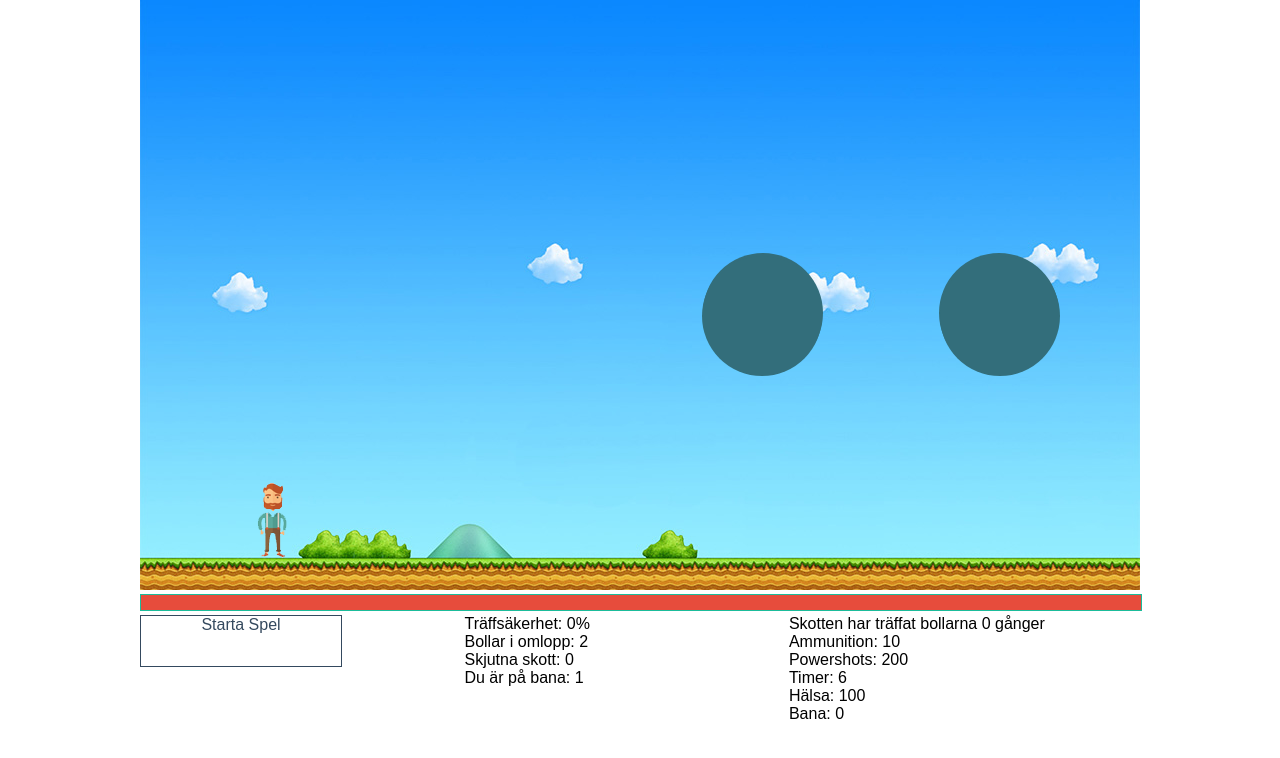
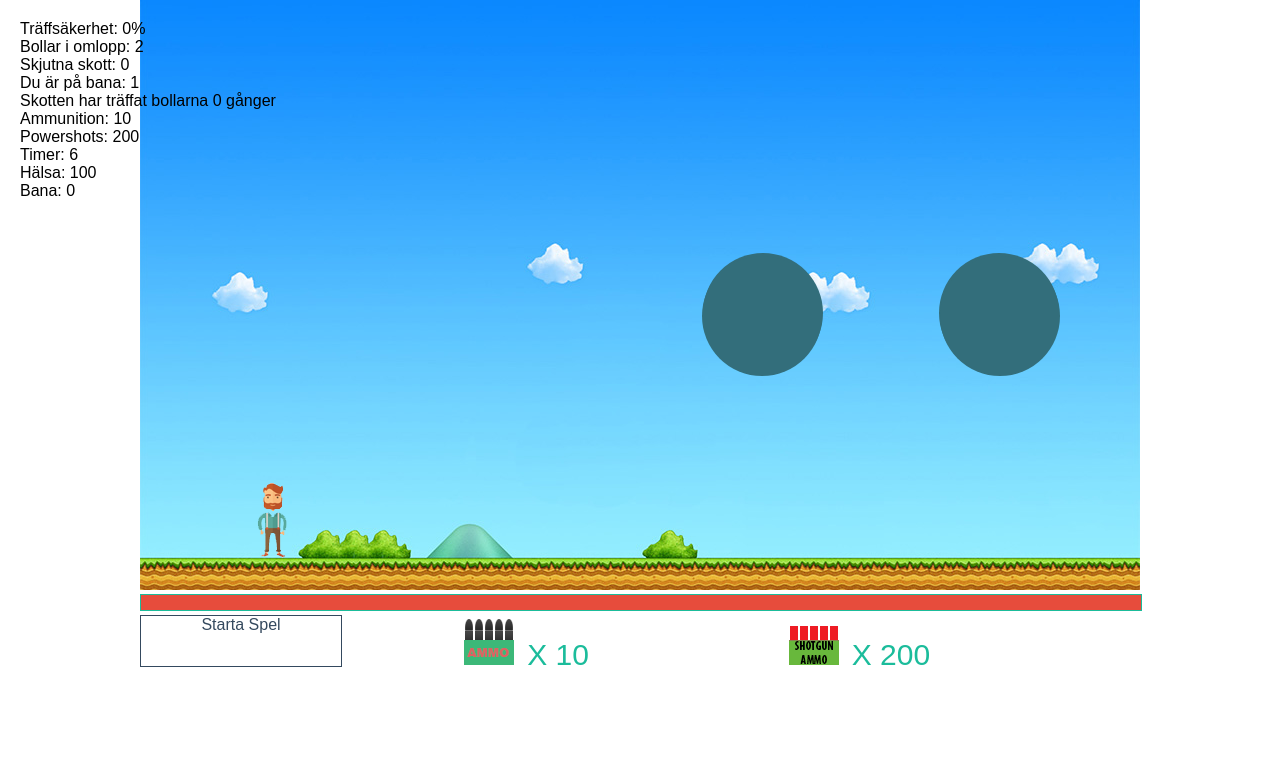
Before and after one commit to lofgrenfredrik/GameProject, a PHP site: page / in a window 1280 px wide. Shown: the top 758 px of the page. Run offline with PHP 8.4, Linux system fonts and the light colour scheme.

Commit message:
fipplat med grafiken i spelarfönstret

```diff
--- a/css/style.css
+++ b/css/style.css
@@ -410,4 +410,15 @@ th {
   background-color: #E74C3C;
   height: 15px; }
 
+.left-corner {
+  position: absolute;
+  top: 20px;
+  left: 20px; }
+
+.info {
+  display: inline-block;
+  color: #1BBC9B;
+  font-size: 30px;
+  margin: 0; }
+
 /*# sourceMappingURL=style.css.map */
--- a/css/style.scss
+++ b/css/style.scss
@@ -70,3 +70,14 @@ $green: #1BBC9B;
   background-color: $red;
   height: 15px;
 }
+.left-corner{
+  position: absolute;
+  top: 20px;
+  left: 20px;
+}
+.info{
+  display: inline-block;
+  color: $green;
+  font-size: 30px;
+  margin: 0;
+}
--- a/index.html
+++ b/index.html
@@ -19,17 +19,21 @@
       </div>
 
       <div class="col_3">
-
-
         <div id="startGame" class="button">Starta Spel</div>
       </div>
       <div class="col_3">
+        <img src="images/ammo2.png" id="ammoImage">
+        <p class="info">&nbsp;X&nbsp;<span id="ammo-info"></span></p>
+      </div>
+      <div class="col_3">
+        <img src="images/secialammo.png" id="powerAmmoImage">
+        <p class="info">&nbsp;X&nbsp;<span id="power-ammo-info"></span></p>
+      </div>
+      <div class="col_3 left-corner">
         <div>Träffsäkerhet: <span id="accuracy"></span>%</div>
         <div>Bollar i omlopp: <span id="ballCounter"></span></div>
         <div>Skjutna skott: <span id="shotsFired">0</span></div>
         <div>Du är på bana: <span id="level">0</span></div>
-        </div>
-        <div class="col_3">
         <div>Skotten har träffat bollarna <span id="collisionCounter"></span> gånger</div>
         <div>Ammunition: <span id="ammoCounter"></span></div>
         <div>Powershots: <span id="powerShotsCounter"></span></div>
@@ -37,15 +41,12 @@
         <div>Hälsa: <span id="health">0</span></div>
         <div>Bana: <span id="bana">0</span></div>
       </div>
-        <div class="col_3">
-          <div id="shotLocation"></div>
-        </div>
     </div>
 
   </div>
-<img src="images/ammo2.png" id="ammoImage">
+
+
   <img src="images/health.png" id="healthImage">
-<img src="images/secialammo.png" id="powerAmmoImage">
 
 </body>
 <!-- <script src="js/game.js" charset="utf-8"></script> -->
--- a/js/main.js
+++ b/js/main.js
@@ -24,7 +24,8 @@ var firstBallSpeed = 1;
 var collisionCounter = document.getElementById("collisionCounter");
 var ammoCounter = document.getElementById("ammoCounter");
 var powerShotsCounter = document.getElementById("powerShotsCounter");
-
+var displayAmmo = document.getElementById("ammo-info");
+var displayPowerAmmo = document.getElementById("power-ammo-info");
 var ammoLeft = 10;
 var time = 0;
 var healthCounter = document.getElementById("health");
@@ -61,9 +62,9 @@ var ammoImage = document.getElementById("ammoImage");
 var powerAmmoImage = document.getElementById("powerAmmoImage");
 var healthImage = document.getElementById("healthImage");
 
-ammoImage.style.display ="none";
+// ammoImage.style.display ="none";
 healthImage.style.display ="none";
-powerAmmoImage.style.display ="none";
+// powerAmmoImage.style.display ="none";
 
 var player = new Image();
 player.src = "images/villeSprite.png";  // WTF?! Varför utgår man från vart html-filen ligger och inte JS filen?
@@ -612,6 +613,8 @@ function startGame(numberOfBalls) {
         }
         ammoCounter.innerHTML = ammoLeft;
         powerShotsCounter.innerHTML = powerShotAvailabe;
+        displayAmmo.innerHTML = ammoLeft;
+        displayPowerAmmo.innerHTML = powerShotAvailabe;
 
         healthCounter.innerHTML = player.health;
         bana.innerHTML = level;
```
Also changed, not shown: 1 other file. Lines whose indentation alone changed are shown as unchanged.
